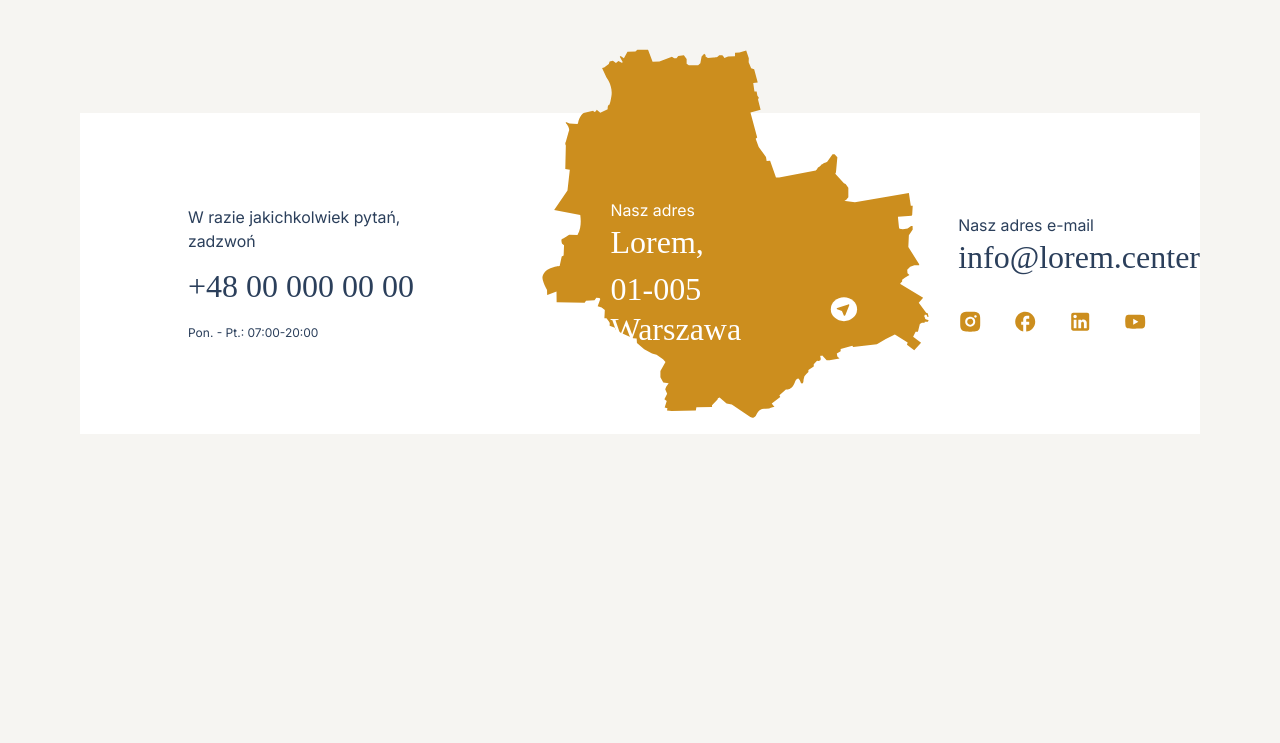
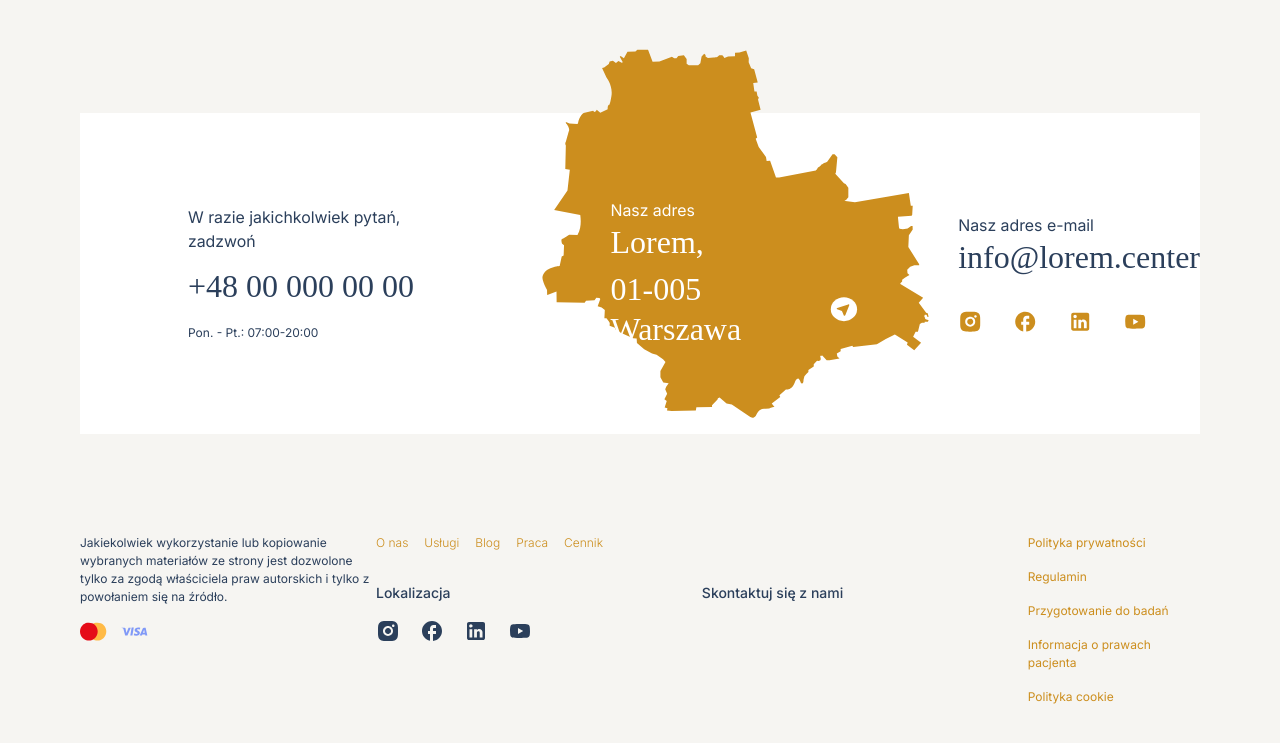
Before and after one commit to Synytska/test-task-clinic, a plain HTML site: page index.html in a window 1280 px wide. Shown: the part 3052-3795 px from the top of the page. Before the commit the page ends 3541 px from the top, so only its background shows below. Drawn offline with Linux system fonts and the light colour scheme; a web font is replaced by a local one.

Commit message:
feat/developed footer design

```diff
--- a/css/style.css
+++ b/css/style.css
@@ -352,22 +352,75 @@ td:nth-child(2) {
   gap: 1.75rem;
   padding-top: 7px;
 }
-.contacts-block_cont-number{
+.contacts-block_cont-number {
   gap: 0.813rem;
 }
-.contacts-block_cont-number_p{
+.contacts-block_cont-number_p {
   font-size: 0.75rem;
   line-height: 1.125rem;
   padding-top: 5px;
 }
-.contacts-h3{
+.contacts-h3 {
   color: var(--main-text-color);
 }
-.contacts-h3-white{
+.contacts-h3-white {
   color: var(--main-white-color);
 }
-.contacts-block_cont-social-icons{
+.contacts-block_cont-social-icons {
   display: flex;
   gap: 1.875rem;
   padding-top: 2rem;
 }
+
+/* footer style  */
+footer {
+  padding-top: 100px;
+  display: flex;
+  justify-content: space-between;
+}
+footer ul {
+  font-size: 0.75rem;
+  line-height: 1.125rem;
+  color: var(--additional-text-color);
+}
+.footer-warning {
+  max-width: 296px;
+  gap: 1rem;
+}
+.footer-warning img {
+  max-width: 4.25rem;
+}
+.footer-warning p {
+  font-size: 0.75rem;
+  line-height: 1.125rem;
+}
+.footer-nav {
+  width: 663px;
+}
+.footer-nav ul {
+  display: flex;
+  gap: 1rem;
+  font-weight: 300;
+}
+.footer-nav_paragraphs {
+  display: grid;
+  grid-template-columns: repeat(2, 1fr);
+  font-size: 0.875rem;
+  font-weight: 500;
+  line-height: 1.313rem;
+  padding-top: 1.875rem;
+}
+.footer-nav_icons {
+  display: flex;
+  gap: 1.25rem;
+  padding-top: 1rem;
+}
+.footer-safety-info ul {
+  text-transform: lowercase;
+  display: flex;
+  flex-direction: column;
+  gap: 1rem;
+}
+.footer-safety-info ul li::first-letter {
+  text-transform: uppercase;
+}
--- a/index.html
+++ b/index.html
@@ -286,6 +286,43 @@
         </div>
       </section>
     </main>
-    <footer></footer>
+    <footer>
+      <div class="footer-warning flex-col">
+        <p>
+          Jakiekolwiek wykorzystanie lub kopiowanie wybranych materiałów ze
+          strony jest dozwolone tylko za zgodą właściciela praw autorskich i
+          tylko z powołaniem się na źródło.
+        </p>
+        <img src="images/visa-icon.svg" />
+      </div>
+      <div class="footer-nav">
+        <ul>
+          <li>O nas</li>
+          <li>Usługi</li>
+          <li>Blog</li>
+          <li>Praca</li>
+          <li>Cennik</li>
+        </ul>
+        <div class="footer-nav_paragraphs">
+          <p>Lokalizacja</p>
+          <p>Skontaktuj się z nami</p>
+        </div>
+        <div class="footer-nav_icons">
+          <img src="images/instagram-footer.svg" alt="Instagram icon" />
+          <img src="images/facebook-footer.svg" alt="Facebook icon" />
+          <img src="images/linkedin-footer.svg" alt="Linkedin icon" />
+          <img src="images/youtube-footer.svg" alt="Youtube icon" />
+        </div>
+      </div>
+      <div class="footer-safety-info">
+        <ul>
+          <li>POLITYKA PRYWATNOŚCI</li>
+          <li>REGULAMIN</li>
+          <li>PRZYGOTOWANIE DO BADAŃ</li>
+          <li>INFORMACJA O PRAWACH PACJENTA</li>
+          <li>POLITYKA COOKIE</li>
+        </ul>
+      </div>
+    </footer>
   </body>
 </html>
```
Also changed, not shown: images/facebook-footer.svg (added), images/instagram-footer.svg (added), images/linkedin-footer.svg (added), images/visa-icon.svg (added), images/youtube-footer.svg (added). Lines whose indentation alone changed are shown as unchanged.
